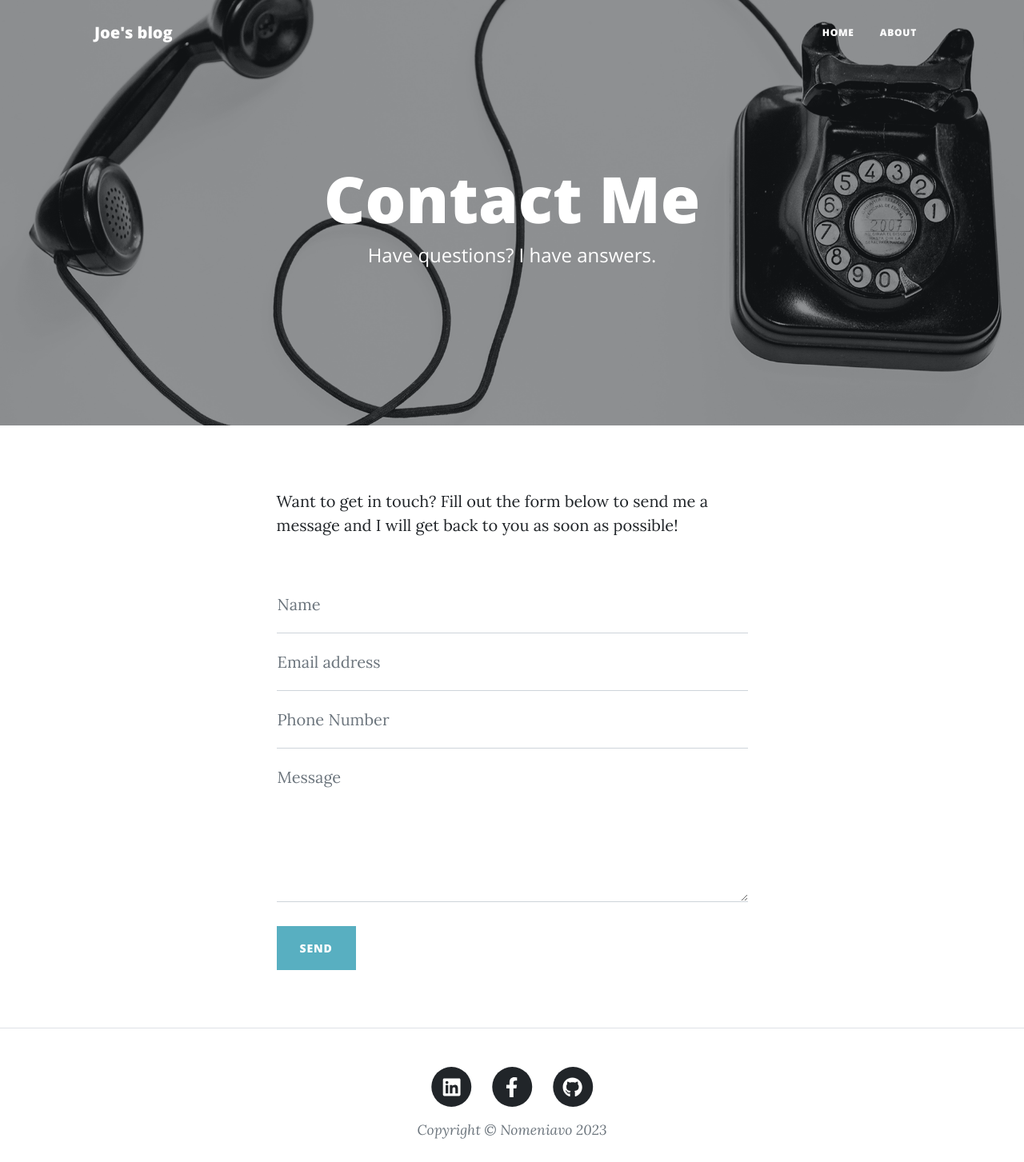
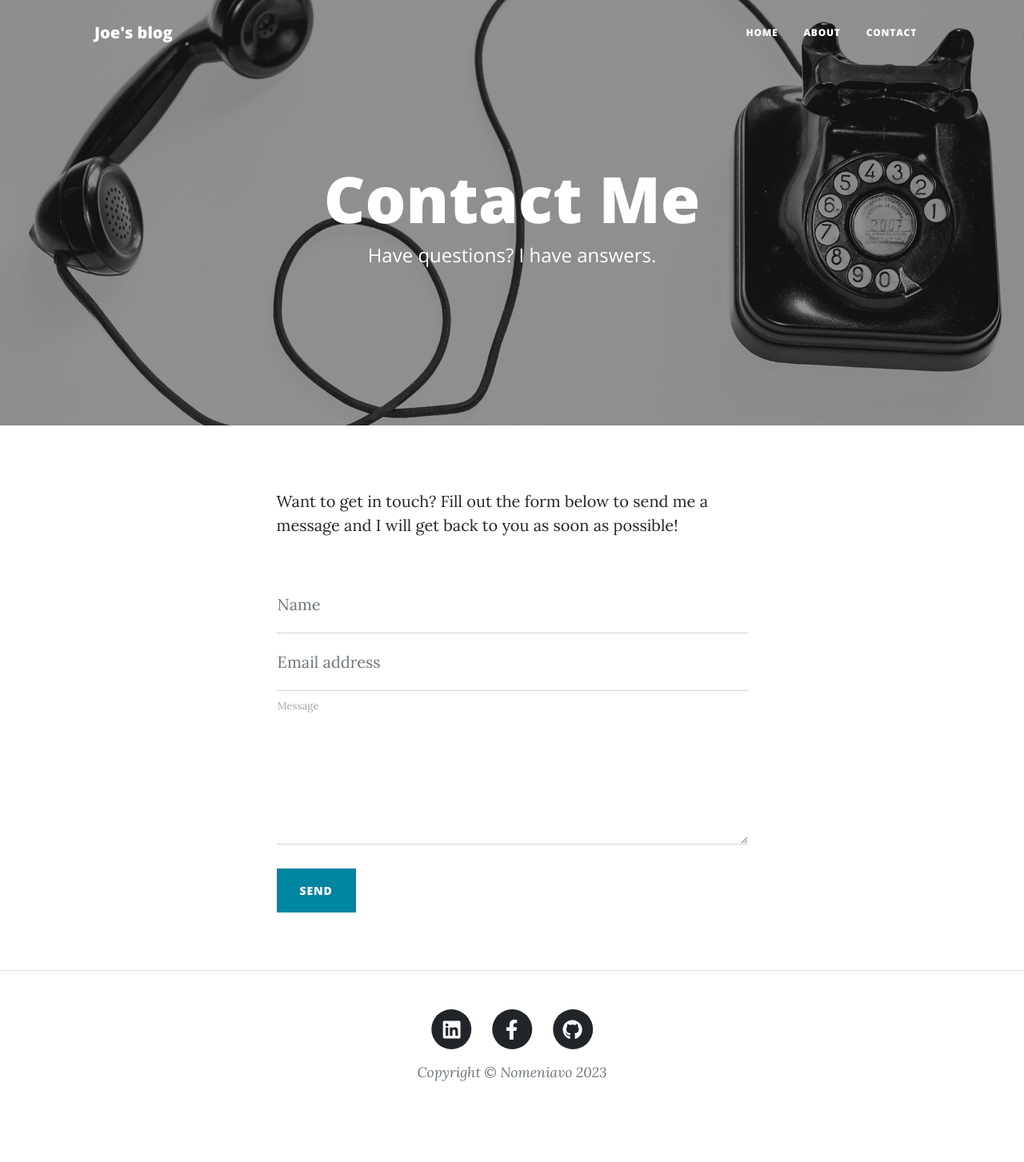
Before and after one commit to j03-dev/blog, a Django app: page /contact/ in a window 1280 px wide. Shown: the top 1453 px of the page at 80% size. After the commit the page ends 1352 px from the top, so only its background shows below. Run offline with Django 5.2, Linux system fonts and the light colour scheme; some libraries are stand-ins or nearby versions.

Commit message:
add Contact Model

```diff
--- a/core/views.py
+++ b/core/views.py
@@ -1,6 +1,9 @@
+from django.conf import settings
+from django.core.mail import send_mail
 from django.shortcuts import render, get_object_or_404
 
 from core.models import Article
+from .forms import ContactForm
 
 
 def about(request):
@@ -8,7 +11,16 @@ def about(request):
 
 
 def contact(request):
-    return render(request, "contact.html")
+    message = None
+    if request.method == "POST":
+        form = ContactForm(request.POST)
+        if form.is_valid():
+            message = "success"
+            form.save()
+        else:
+            message = "failed"
+
+    return render(request, "contact.html", {"message": message})
 
 
 def index(request):
--- a/templates/components/nav_bar.html
+++ b/templates/components/nav_bar.html
@@ -10,7 +10,7 @@
             <ul class="navbar-nav ms-auto py-4 py-lg-0">
                 <li class="nav-item"><a class="nav-link px-lg-3 py-3 py-lg-4" href="/">Home</a></li>
                 <li class="nav-item"><a class="nav-link px-lg-3 py-3 py-lg-4" href="/about/">About</a></li>
-                {#<li class="nav-item"><a class="nav-link px-lg-3 py-3 py-lg-4" href="/contact/">Contact</a></li>#}
+                <li class="nav-item"><a class="nav-link px-lg-3 py-3 py-lg-4" href="/contact/">Contact</a></li>
             </ul>
         </div>
     </div>
--- a/templates/contact.html
+++ b/templates/contact.html
@@ -29,51 +29,40 @@
                     soon
                     as possible!</p>
                 <div class="my-5">
-                        <form id="contactForm" data-sb-form-api-token="API_TOKEN">
+                    <form id="contactForm" method="post">
+                        {% csrf_token %}
                         <div class="form-floating">
-                                <input class="form-control" id="name" type="text" placeholder="Enter your name..."
-                                    data-sb-validations="required" />
+                            <input class="form-control" id="name" name="name" type="text" placeholder="Enter your name..."
+                                   data-sb-validations="required"/>
                             <label for="name">Name</label>
                             <div class="invalid-feedback" data-sb-feedback="name:required">A name is required.</div>
                         </div>
                         <div class="form-floating">
-                                <input class="form-control" id="email" type="email" placeholder="Enter your email..."
-                                    data-sb-validations="required,email" />
+                            <input class="form-control" id="email" name="email" type="email" placeholder="Enter your email..."
+                                   data-sb-validations="required,email"/>
                             <label for="email">Email address</label>
                             <div class="invalid-feedback" data-sb-feedback="email:required">An email is required.
                             </div>
                             <div class="invalid-feedback" data-sb-feedback="email:email">Email is not valid.</div>
                         </div>
                         <div class="form-floating">
-                                <input class="form-control" id="phone" type="tel"
-                                    placeholder="Enter your phone number..." data-sb-validations="required" />
-                                <label for="phone">Phone Number</label>
-                                <div class="invalid-feedback" data-sb-feedback="phone:required">A phone number is
-                                    required.
-                                </div>
-                            </div>
-                            <div class="form-floating">
-                                <textarea class="form-control" id="message" placeholder="Enter your message here..."
-                                    style="height: 12rem" data-sb-validations="required"></textarea>
+                            <textarea class="form-control" id="message" name="message" placeholder="Enter your message here..."
+                                      style="height: 12rem" data-sb-validations="required"> </textarea>
                             <label for="message">Message</label>
                             <div class="invalid-feedback" data-sb-feedback="message:required">A message is required.
                             </div>
                         </div>
-                            <br />
+                        <br/>
                         <div class="d-none" id="submitSuccessMessage">
                             <div class="text-center mb-3">
                                 <div class="fw-bolder">Form submission successful!</div>
-                                    To activate this form, sign up at
-                                    <br />
-                                    <a
-                                        href="https://startbootstrap.com/solution/contact-forms">https://startbootstrap.com/solution/contact-forms</a>
                             </div>
                         </div>
                         <div class="d-none" id="submitErrorMessage">
                             <div class="text-center text-danger mb-3">Error sending message!</div>
                         </div>
                         <!-- Submit Button-->
-                            <button class="btn btn-primary text-uppercase disabled" id="submitButton" type="submit">Send
+                        <button class="btn btn-primary text-uppercase" id="submitButton" type="submit">Send
                         </button>
                     </form>
                 </div>
--- a/templates/post.html
+++ b/templates/post.html
@@ -1,5 +1,6 @@
 <!DOCTYPE html>
 <html lang="en">
+
 {% include 'components/head.html' %}
 {% load static %}
 
@@ -8,7 +9,7 @@
 {% include 'components/nav_bar.html' %}
 <!-- Page Header-->
 {% if article %}
-    <header class="masthead" style="background-image: url('/media/{{  article.image }}')">
+    <header class="masthead" style="background-image: url('/media/{{ article.image }}')">
         <div class="container position-relative px-4 px-lg-5">
             <div class="row gx-4 gx-lg-5 justify-content-center">
                 <div class="col-md-10 col-lg-8 col-xl-7">
```
Also changed, not shown: core/forms.py (added, +9 -0 lines), core/models.py (+7 -0 lines), templates/index.html (+4 -3 lines), db.sqlite3. Lines whose indentation alone changed are shown as unchanged.
